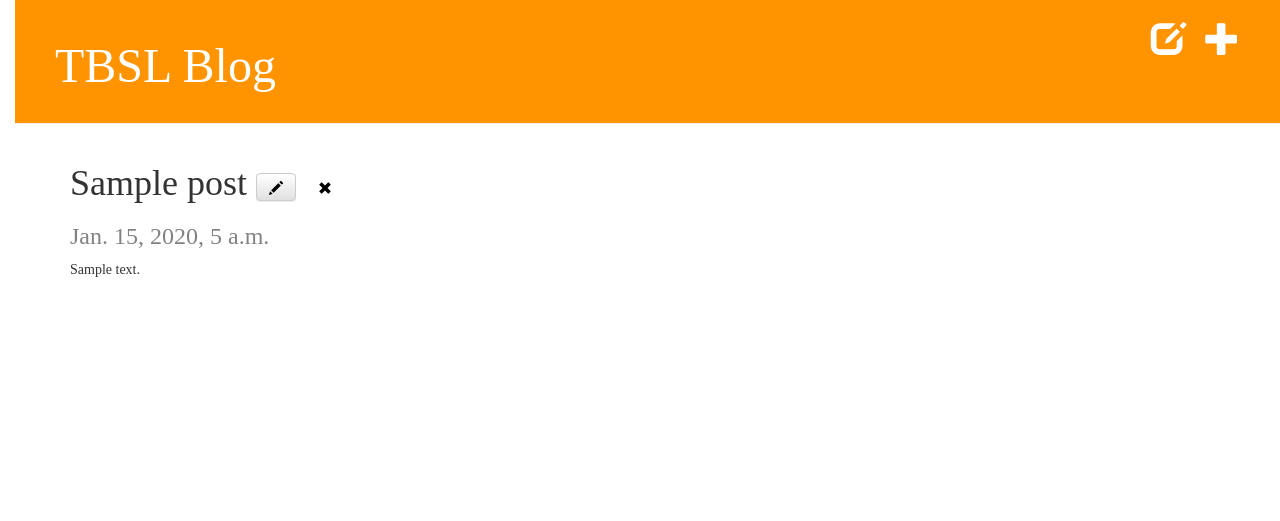
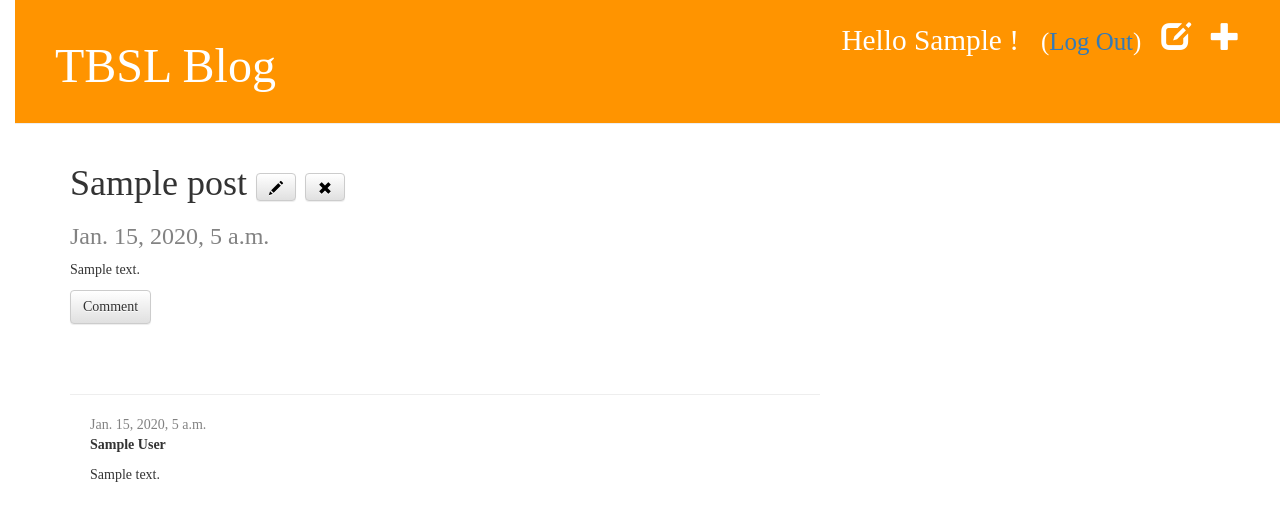
Before and after one commit to cmrodri4/my-first-blog, a Django app: page /post/1/ in a window 1280 px wide. Shown: the top 521 px of the page. Run offline with Django 3.2, Linux system fonts and the light colour scheme; a user stored in the database is signed in; tables that the repository leaves empty hold one stand-in row (values such as "Sample post"); some libraries are stand-ins or nearby versions; some web fonts are replaced.

Commit message:
Comment Section

```diff
--- a/myapp/admin.py
+++ b/myapp/admin.py
@@ -1,4 +1,5 @@
 from django.contrib import admin
-from .models import Post
+from .models import Post, Comment
 # Register your models here.
 admin.site.register(Post)
+admin.site.register(Comment)
--- a/myapp/models.py
+++ b/myapp/models.py
@@ -21,3 +21,26 @@ class Post(models.Model):
     def __str__(self):
         """Return post title."""
         return self.title
+
+    def approved_comments(self):
+        """Method to filter approved comments."""
+        return self.comments.filter(approved_comment=True)
+
+
+class Comment(models.Model):
+    """Class describing a comment on  post."""
+
+    post = models.ForeignKey('myapp.Post', related_name='comments')
+    author = models.CharField(max_length=200)
+    text = models.TextField()
+    created_date = models.DateTimeField()
+    approved_comment = models.BooleanField(default=False)
+
+    def approve(self):
+        """Method to authorize and save a comment."""
+        self.approved_comment = True
+        self.save()
+
+    def __str__(self):
+        """Return comment."""
+        return self.text
--- a/myapp/static/css/myapp.css
+++ b/myapp/static/css/myapp.css
@@ -1,6 +1,8 @@
 h1 a {
   color: #FCA205lj;
 }
+
+
 body {
   padding-left: 15px;
   font-family: 'Lobster';
@@ -39,7 +41,7 @@ h1, h2, h3, h4 {
 .top-menu, .top-menu:hover, .top-menu:visited {
     color: #ffffff;
     float: right;
-    font-size: 26pt;
+    font-size: 22pt;
     margin-right: 20px;
 }
 
@@ -50,3 +52,7 @@ h1, h2, h3, h4 {
 .post h1 a, .post h1 a:visited {
     color: #000000;
 }
+
+.comment {
+    margin: 20px 0px 20px 20px;
+}
--- a/myapp/templates/myapp/base.html
+++ b/myapp/templates/myapp/base.html
@@ -13,6 +13,11 @@
        {% if user.is_authenticated %}
         <a href="{% url 'post_new' %}" class="top-menu"><span class= "glyphicon glyphicon-plus"></span></a>
         <a href="{% url 'post_draft_list' %}" class="top-menu"><span class= "glyphicon glyphicon-edit"></span></a>
+        <p class="top-menu" style="text-transform: capitalize;">
+          Hello {{ user.username }} ! &nbsp <small>(<a href="{% url 'logout' %}">log out</a>)</small>
+        </p>
+       {% else %}
+       <a href="{% url 'login' %}" class="top-menu"><span class= "glyphicon glyphicon-lock"></span></a>
        {% endif %}
         <h1><a href="/">TBSL Blog</a></h1>
     </div>
--- a/myapp/templates/myapp/post_detail.html
+++ b/myapp/templates/myapp/post_detail.html
@@ -10,7 +10,7 @@
               {% else %}
                 <a class="btn btn-default" href="{% url 'post_publish' pk=post.pk%}">Publish</a>
               {% endif %}
-            <a class="btn btn-defualt" href="{% url 'post_remove' pk=post.pk%}"><span class="glyphicon glyphicon-remove"></span></a>
+              <a class="btn btn-default" href="{% url 'post_remove' pk=post.pk%}"><span class="glyphicon glyphicon-remove"></span></a>
               <h3>
               {% if post.published_date %}
                 <div class="date">
@@ -21,5 +21,24 @@
             {% endif %}
        </h1>
        <p>{{ post.text|linebreaksbr }}</p>
+       <a class="btn btn-default" href="{% url 'add_comment_to_post' pk=post.pk %}">Comment</a>
     </div>
+    {% for comment in post.comments.all %}
+        {% if user.is_authenticated or comment.approved_comment %}
+        <hr>
+        <div class="comment">
+            <div class="date">{{ comment.created_date }}</div>
+            <strong>
+              {{ comment.author }}
+              {% if not comment.approved_comment %}
+                  <a class="btn btn-default" href="{% url 'comment_remove' pk=comment.pk %}"><span class="glyphicon glyphicon-remove"></span></a>
+                  <a class="btn btn-default" href="{% url 'comment_approve' pk=comment.pk %}"><span class="glyphicon glyphicon-ok"></span></a>
+              {% endif %}
+            </strong>
+            <p>{{ comment.text|linebreaks }}</p>
+        </div>
+        {% endif %}
+    {% empty %}
+    <p>No comments here yet :(</p>
+  {% endfor %}
 {% endblock %}
--- a/myapp/urls.py
+++ b/myapp/urls.py
@@ -10,4 +10,10 @@ urlpatterns = [
     url(r'^post/(?P<pk>\d+)/publish/$', views.post_publish,
         name='post_publish'),
     url(r'^post/(?P<pk>\d+)/remove/$', views.post_remove, name='post_remove'),
+    url(r'^post/(?P<pk>\d+)/comment/$', views.add_comment_to_post,
+        name='add_comment_to_post'),
+    url(r'^comment/(?P<pk>\d+)/approve/$', views.comment_approve,
+        name='comment_approve'),
+    url(r'^comment/(?P<pk>\d+)/remove/$', views.comment_remove,
+        name='comment_remove'),
 ]
--- a/myapp/views.py
+++ b/myapp/views.py
@@ -1,7 +1,7 @@
 from django.shortcuts import render, get_object_or_404, redirect
 from django.utils import timezone
-from .models import Post
-from .forms import PostForm
+from .models import Post, Comment
+from .forms import PostForm, CommentForm
 from django.contrib.auth.decorators import login_required
 # Create your views here.
 
@@ -68,3 +68,33 @@ def post_remove(request, pk):
     post = get_object_or_404(Post, pk=pk)
     post.delete()
     return redirect('post_list')
+
+
+def add_comment_to_post(request, pk):
+    post = get_object_or_404(Post, pk=pk)
+    if request.method == "POST":
+        form = CommentForm(request.POST)
+        if form.is_valid():
+            comment = form.save(commit=False)
+            comment.post = post
+            comment.created_date = timezone.now()
+            comment.authorized_comment = False
+            comment.save()
+            return redirect('post_detail', pk=post.pk)
+    else:
+        form = CommentForm()
+    return render(request, 'myapp/add_comment_to_post.html', {'form': form})
+
+
+@login_required
+def comment_approve(request, pk):
+    comment = get_object_or_404(Comment, pk=pk)
+    comment.approve()
+    return redirect('post_detail', pk=comment.post.pk)
+
+
+@login_required
+def comment_remove(request, pk):
+    comment = get_object_or_404(Comment, pk=pk)
+    comment.delete()
+    return redirect('post_detail', pk=comment.post.pk)
--- a/mysite/urls.py
+++ b/mysite/urls.py
@@ -1,4 +1,4 @@
-"""mysite URL Configuration
+"""mysite URL Configuration.
 
 The `urlpatterns` list routes URLs to views. For more information please see:
     https://docs.djangoproject.com/en/1.10/topics/http/urls/
@@ -15,8 +15,12 @@ Including another URLconf
 """
 from django.conf.urls import url, include
 from django.contrib import admin
+from django.contrib.auth import views
 
 urlpatterns = [
     url(r'^admin/', admin.site.urls),
-    url(r'',include('myapp.urls')),
+    url(r'^accounts/login/$', views.login, name='login'),
+    url(r'^accounts/logout/$', views.logout, name='logout',
+        kwargs={'next_page': '/'}),
+    url(r'', include('myapp.urls')),
 ]
```
Also changed, not shown: myapp/forms.py (+11 -1 lines), myapp/templates/myapp/add_comment_to_post.html (added, +9 -0 lines), myapp/templates/myapp/post_list.html (+6 -3 lines), myapp/templates/registration/login.html (added, +24 -0 lines), mysite/settings.py (+7 -2 lines), myapp/migrations/0002_comment.py (added), myapp/migrations/0003_comment_approved_comment.py (added). Lines whose indentation alone changed are shown as unchanged.
